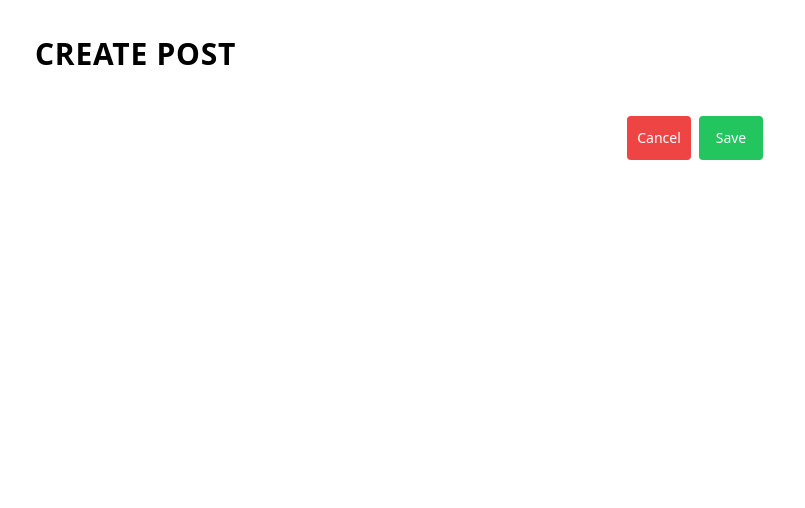
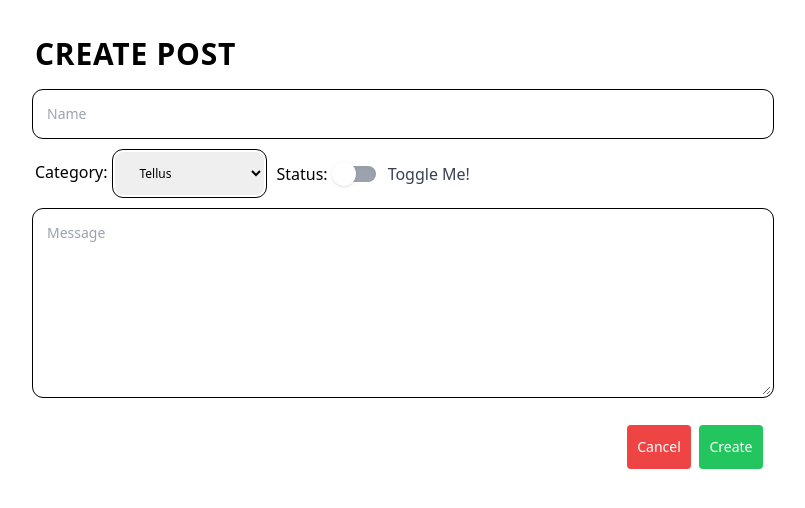
Before and after one commit to cedricmatalog/crud-app, a React (Create React App) app: page /posts/add in a window 1280 px wide. Shown: the top 508 px of the page, without its empty margins (237-1042 px from the left). Built offline with nearby package versions, Linux system fonts and the light colour scheme; data requests are answered from the project's data file.

Commit message:
create hooks

```diff
--- a/src/features/posts/Post.tsx
+++ b/src/features/posts/Post.tsx
@@ -17,8 +17,6 @@ export default function Post() {
   const [isEditMode, setIsEditMode] = useState(false);
   const deleteMutation = useMutation(deletePost, {
     onSuccess: () => {
-      // Invalidate and refetch
-      // queryClient.invalidateQueries('posts');
       navigate('/');
     },
   });
--- a/src/features/posts/PostForm.tsx
+++ b/src/features/posts/PostForm.tsx
@@ -2,6 +2,7 @@ import { useNavigate } from 'react-router-dom';
 import Button from '../../components/Button';
 import Container from '../../components/Container';
 import Header from '../../components/Header';
+import usePostsCategories from '../../hooks/posts/usePostsCategories';
 import IPost from '../../interfaces/IPost';
 
 export default function PostForm({
@@ -12,17 +13,91 @@ export default function PostForm({
   onClickCancel?: () => void;
 }) {
   const navigate = useNavigate();
+  const {
+    isPostsCategoriesLoading,
+    postsCategoriesError,
+    postsCategoriesData,
+  } = usePostsCategories();
 
   return (
     <Container>
       <Header title={data ? 'Edit Post' : 'Create Post'} />
+
+      <div className="space-y-4">
+        <div>
+          <label className="sr-only" htmlFor="name">
+            Name
+          </label>
+          <input
+            className="w-full p-3 text-sm border-gray-200 rounded-lg outline outline-offset-2 outline-1"
+            placeholder="Name"
+            type="text"
+            id="name"
+          />
+        </div>
+        <div className="flex items-center">
+          <div>
+            <label className="relative" htmlFor="sort">
+              Category:
+              <span className="sr-only"> Sort </span>
+              <select
+                className="py-3 ml-2 mr-3 pl-5 pr-10 text-xs font-medium border-gray-200 rounded-lg  hover:z-10 focus:outline-none focus:border-indigo-600 focus:z-10 hover:bg-gray-50 focus:ring-0 outline outline-offset-2 outline-1"
+                id="sort"
+                name="sort"
+              >
+                {postsCategoriesData?.map(({ id, name }) => (
+                  <option key={id} value={name}>
+                    {name}
+                  </option>
+                ))}
+              </select>
+            </label>
+          </div>
+          <div>
+            <div className="flex items-center justify-center w-full">
+              Status:
+              <label
+                htmlFor="toogleA"
+                className="flex items-center cursor-pointer"
+              >
+                <div className="relative  ml-2 ">
+                  <input id="toogleA" type="checkbox" className="sr-only" />
+
+                  <div className="w-10 h-4 bg-gray-400 rounded-full shadow-inner"></div>
+
+                  <div className="dot absolute w-6 h-6 bg-white rounded-full shadow -left-1 -top-1 transition"></div>
+                </div>
+
+                <div className="ml-3 text-gray-700 font-medium">Toggle Me!</div>
+              </label>
+            </div>
+          </div>
+        </div>
+
+        <div>
+          <label className="sr-only" htmlFor="message">
+            Message
+          </label>
+          <textarea
+            className="w-full p-3 text-sm border-gray-200 rounded-lg outline outline-offset-2 outline-1"
+            placeholder="Message"
+            rows={8}
+            id="message"
+          ></textarea>
+        </div>
+      </div>
+
       <div className="flex justify-end">
         <Button
           text="Cancel"
           color="red"
           onClick={onClickCancel ? onClickCancel : () => navigate(-1)}
         />
-        <Button text="Save" color="green" onClick={() => {}} />
+        <Button
+          text={data ? 'Update' : 'Create'}
+          color="green"
+          onClick={() => {}}
+        />
       </div>
     </Container>
   );
--- a/src/features/posts/PostList.tsx
+++ b/src/features/posts/PostList.tsx
@@ -1,34 +1,30 @@
 import { ChangeEvent, useEffect, useState } from 'react';
-import { useMutation, useQuery, useQueryClient } from 'react-query';
+import { useMutation, useQueryClient } from 'react-query';
 import { useNavigate } from 'react-router-dom';
-import { deletePost, getPosts, getPostsCategories } from '../../api/PostsAPI';
+import { deletePost } from '../../api/PostsAPI';
 import Button from '../../components/Button';
 import Card from '../../components/Card';
 import Container from '../../components/Container';
 import Header from '../../components/Header';
 import Loading from '../../components/Loading';
+import usePosts from '../../hooks/posts/usePosts';
+import usePostsCategories from '../../hooks/posts/usePostsCategories';
 import IPost from '../../interfaces/IPost';
-import IPostCategory from '../../interfaces/IPostCategory';
+import { Filter, handleFilterChange } from './PostsUtils';
 
 export default function PostList() {
   const navigate = useNavigate();
   const queryClient = useQueryClient();
 
+  const { isPostsLoading, postsError, postsData } = usePosts();
   const {
-    isLoading: isPostsLoading,
-    error: postsError,
-    data: postsData,
-  } = useQuery<IPost[], Error>('posts', getPosts);
-  const {
-    isLoading: isPostsCategoriesLoading,
-    error: postsCategoriesError,
-    data: postsCategoriesData,
-  } = useQuery<IPostCategory[], Error>('postsCategories', getPostsCategories);
+    isPostsCategoriesLoading,
+    postsCategoriesError,
+    postsCategoriesData,
+  } = usePostsCategories();
 
-  const [searchResults, setSearchResults] = useState<IPost[] | undefined>(
-    postsData
-  );
-  const [filter, setFilter] = useState<Record<string, string>>({
+  const [searchResults, setSearchResults] = useState<IPost[]>(postsData);
+  const [filter, setFilter] = useState<Filter>({
     text: '',
     active: 'false',
     inactive: 'false',
@@ -37,13 +33,12 @@ export default function PostList() {
   const [bulkDeleteList, setIsBulkDeleteList] = useState<number[]>([]);
   const deleteMutation = useMutation(deletePost, {
     onSuccess: () => {
-      // Invalidate and refetch
       queryClient.invalidateQueries('posts');
     },
   });
 
   useEffect(() => {
-    handleFilterChange();
+    handleFilterChange(postsData, filter, setSearchResults);
     // eslint-disable-next-line react-hooks/exhaustive-deps
   }, [filter, postsData]);
 
@@ -51,57 +46,8 @@ export default function PostList() {
     setIsBulkDeleteList([]);
   }, [isBulkDeleteMode]);
 
-  useEffect(() => {
-    console.log(bulkDeleteList);
-  }, [bulkDeleteList]);
-
   function getPostCategory(categoryId: number) {
     return postsCategoriesData?.find(({ id }) => id === categoryId)?.name;
-  }
-
-  function handleFilterChange() {
-    const filterPosts = () => {
-      return (
-        postsData?.filter(
-          ({ name }) => name.toLowerCase().search(text) !== -1
-        ) ?? []
-      );
-    };
-
-    const { text, active, inactive } = filter;
-    let results = [...(postsData ?? [])];
-
-    if (
-      (text === '' && active === 'false' && inactive === 'false') ||
-      (text === '' && active === 'true' && inactive === 'true')
-    ) {
-      setSearchResults(postsData);
-    }
-
-    if (
-      (text !== '' && active === 'false' && inactive === 'false') ||
-      (text !== '' && active === 'true' && inactive === 'true')
-    ) {
-      setSearchResults(filterPosts);
-    }
-
-    if (
-      (text !== '' || text === '') &&
-      active === 'true' &&
-      inactive === 'false'
-    ) {
-      results = filterPosts().filter(({ active }) => active);
-      setSearchResults(results);
-    }
-
-    if (
-      (text !== '' || text === '') &&
-      active === 'false' &&
-      inactive === 'true'
-    ) {
-      results = filterPosts().filter(({ active }) => !active);
-      setSearchResults(results);
-    }
   }
 
   function handleInputChange(e: ChangeEvent<HTMLInputElement>) {
--- /dev/null
+++ b/src/features/posts/PostsUtils.ts
@@ -0,0 +1,50 @@
+import IPost from '../../interfaces/IPost';
+
+export type Filter = Record<string, string>;
+
+export function handleFilterChange(
+  data: IPost[],
+  filter: Filter,
+  setSearchResults: (data: IPost[]) => void
+) {
+  const filterPosts = () => {
+    return (
+      data?.filter(({ name }) => name.toLowerCase().search(text) !== -1) ?? []
+    );
+  };
+
+  const { text, active, inactive } = filter;
+  let results = [...(data ?? [])];
+
+  if (
+    (text === '' && active === 'false' && inactive === 'false') ||
+    (text === '' && active === 'true' && inactive === 'true')
+  ) {
+    setSearchResults(data);
+  }
+
+  if (
+    (text !== '' && active === 'false' && inactive === 'false') ||
+    (text !== '' && active === 'true' && inactive === 'true')
+  ) {
+    setSearchResults(filterPosts());
+  }
+
+  if (
+    (text !== '' || text === '') &&
+    active === 'true' &&
+    inactive === 'false'
+  ) {
+    results = filterPosts().filter(({ active }) => active);
+    setSearchResults(results);
+  }
+
+  if (
+    (text !== '' || text === '') &&
+    active === 'false' &&
+    inactive === 'true'
+  ) {
+    results = filterPosts().filter(({ active }) => !active);
+    setSearchResults(results);
+  }
+}
--- /dev/null
+++ b/src/hooks/posts/usePost.ts
@@ -0,0 +1 @@
+export default function usePost() {}
--- /dev/null
+++ b/src/hooks/posts/usePosts.ts
@@ -0,0 +1,15 @@
+import { useQuery } from 'react-query';
+import { getPosts } from '../../api/PostsAPI';
+import IPost from '../../interfaces/IPost';
+
+export default function usePosts() {
+  const {
+    isLoading: isPostsLoading,
+    error: postsError,
+    data: postsData,
+  } = useQuery<IPost[], Error>('posts', getPosts, {
+    initialData: [],
+  });
+
+  return { isPostsLoading, postsError, postsData: postsData ?? [] };
+}
--- /dev/null
+++ b/src/hooks/posts/usePostsCategories.ts
@@ -0,0 +1,17 @@
+import { useQuery } from 'react-query';
+import { getPostsCategories } from '../../api/PostsAPI';
+import IPostCategory from '../../interfaces/IPostCategory';
+
+export default function usePostsCategories() {
+  const {
+    isLoading: isPostsCategoriesLoading,
+    error: postsCategoriesError,
+    data: postsCategoriesData,
+  } = useQuery<IPostCategory[], Error>('postsCategories', getPostsCategories);
+
+  return {
+    isPostsCategoriesLoading,
+    postsCategoriesError,
+    postsCategoriesData,
+  };
+}
--- a/src/index.css
+++ b/src/index.css
@@ -1,3 +1,8 @@
 @tailwind base;
 @tailwind components;
 @tailwind utilities;
+
+input:checked ~ .dot {
+  transform: translateX(100%);
+  background-color: #48bb78;
+}
```
